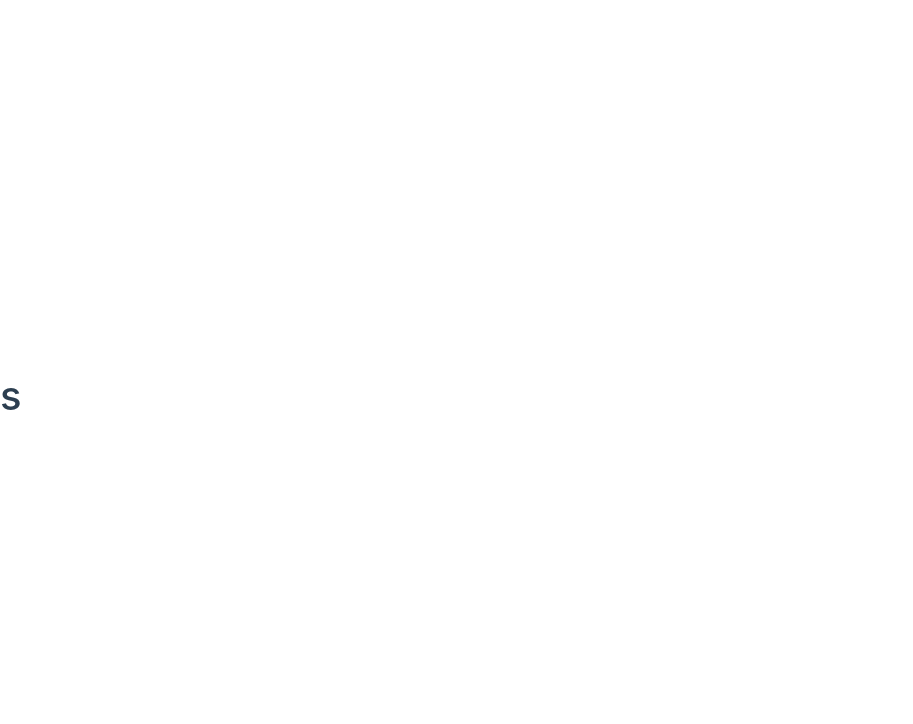
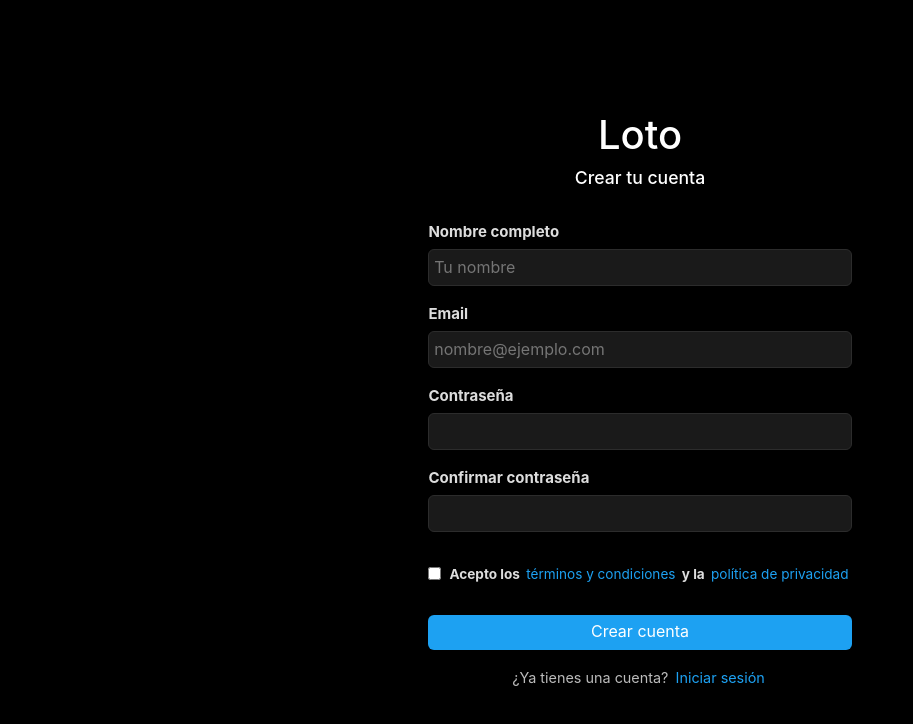
Before and after one commit to alexcorcho/frontend-loto, a Vue app: page / in a window 1280 px wide. Shown: the top 724 px of the page, without its empty margins (0-913 px from the left). Built offline with nearby package versions, Linux system fonts and the light colour scheme.

Commit message:
Registro de usuarios

```diff
--- a/src/App.vue
+++ b/src/App.vue
@@ -1,11 +1,159 @@
+
 <template>
+  <div class="login-container">
+    <div class="login-box">
+      <div class="logo"> <h1>Loto</h1>
+        <!-- <img src="https://cdn-icons-png.flaticon.com/512/124/124021.png" alt="Logo" width="32" /> -->
+      </div>
+      <h2>Crear tu cuenta</h2>
 
-<h1>s</h1>
+      <form @submit.prevent="handleRegister">
+        <label>Nombre completo</label>
+        <input type="text" v-model="fullName" placeholder="Tu nombre" required />
 
+        <label>Email</label>
+        <input type="email" v-model="email" placeholder="nombre@ejemplo.com" required />
+
+        <label>Contraseña</label>
+        <input type="password" v-model="password" required />
+
+        <label>Confirmar contraseña</label>
+        <input type="password" v-model="confirmPassword" required />
+
+        <div class="terms">
+          <input type="checkbox" v-model="accepted" id="terms" />
+          <label for="terms">
+            Acepto los <a href="#">términos y condiciones</a> y la <a href="#">política de privacidad</a>
+          </label>
+        </div>
+
+        <button type="submit" class="btn-primary">Crear cuenta</button>
+      </form>
+
+      <div class="register">
+        ¿Ya tienes una cuenta? <a href="#">Iniciar sesión</a>
+      </div>
+    </div>
+  </div>
 </template>
 
+<script>
+export default {
+  data() {
+    return {
+      fullName: '',
+      email: '',
+      password: '',
+      confirmPassword: '',
+      accepted: false
+    };
+  },
+  methods: {
+    handleRegister() {
+      if (this.password !== this.confirmPassword) {
+        alert('Las contraseñas no coinciden.');
+        return;
+      }
+      if (!this.accepted) {
+        alert('Debes aceptar los términos y condiciones.');
+        return;
+      }
+      console.log('Registrando:', this.fullName, this.email);
+    }
+  }
+};
+</script>
 
-<script>
+<style scoped>
+.login-container {
+  background-color: #000;
+  color: white;
+  height: 100vh;
+  width: 100vw;
+  display: flex;
+  align-items: center;
+  justify-content: center;
+}
 
+.login-box {
+  max-width: 100vw;
+  padding: 2rem;
+  background-color: #000;
+  text-align: center;
+}
 
-</script>
+.logo {
+
+}
+
+h2 {
+  font-size: 1.1rem;
+  margin-bottom: 2rem;
+}
+
+label {
+  display: block;
+  text-align: left;
+  margin-bottom: 0.3rem;
+  font-weight: bold;
+  color: #ddd;
+}
+
+input[type="text"],
+input[type="email"],
+input[type="password"] {
+  width: 100%;
+  padding: 0.30rem;
+  margin-bottom: 1rem;
+  background-color: #1a1a1a;
+  border: 1px solid #2c2c2c;
+  color: #e0e0e0;
+  border-radius: 6px;
+  font-size: 1rem;
+}
+
+.btn-primary {
+  width: 100%;
+  background-color: #1da1f2;
+  color: white;
+  border: none;
+  padding: 0.30rem;
+  font-size: 1rem;
+  border-radius: 6px;
+  cursor: pointer;
+  margin-top: 0.5rem;
+}
+
+.social-btn:hover {
+  background-color: #222;
+}
+
+.terms {
+  display: flex;
+  align-items: start;
+  gap: 0.5rem;
+  margin: 1rem 0;
+  font-size: 0.85rem;
+  text-align: left;
+}
+
+.terms input[type="checkbox"] {
+  margin-top: 0.2rem;
+}
+
+.terms a {
+  color: #1da1f2;
+  text-decoration: none;
+}
+
+.register {
+  margin-top: 1rem;
+  font-size: 0.9rem;
+  color: #bbb;
+}
+
+.register a {
+  color: #1da1f2;
+  text-decoration: none;
+}
+</style>
```
